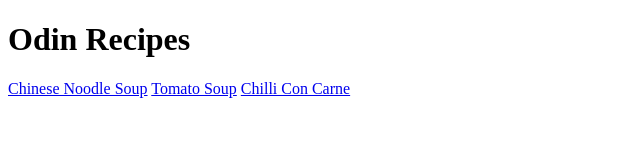
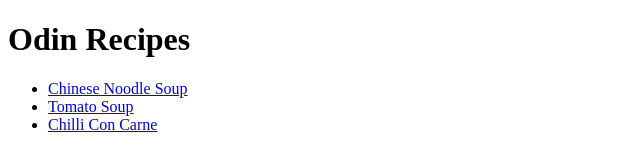
Before and after one commit to apstefans/odin-recipes, a plain HTML site: page index.html in a window 1280 px wide. Shown: the whole page, without its empty margins (0-640 px from the left). Drawn offline with Linux system fonts and the light colour scheme.

Commit message:
Order links in list

```diff
--- a/index.html
+++ b/index.html
@@ -7,8 +7,10 @@
 </head>
 <body>
     <h1>Odin Recipes</h1>
-    <a href="recipes/noodle_soup.html">Chinese Noodle Soup</a>
-    <a href="recipes/tomato_soup.html">Tomato Soup</a>
-    <a href="recipes/chilli.html">Chilli Con Carne</a>
+    <ul>
+        <li><a href="recipes/noodle_soup.html">Chinese Noodle Soup</a></li>
+        <li><a href="recipes/tomato_soup.html">Tomato Soup</a></li>
+        <li><a href="recipes/chilli.html">Chilli Con Carne</a></li>
+    </ul>
 </body>
 </html>
```
